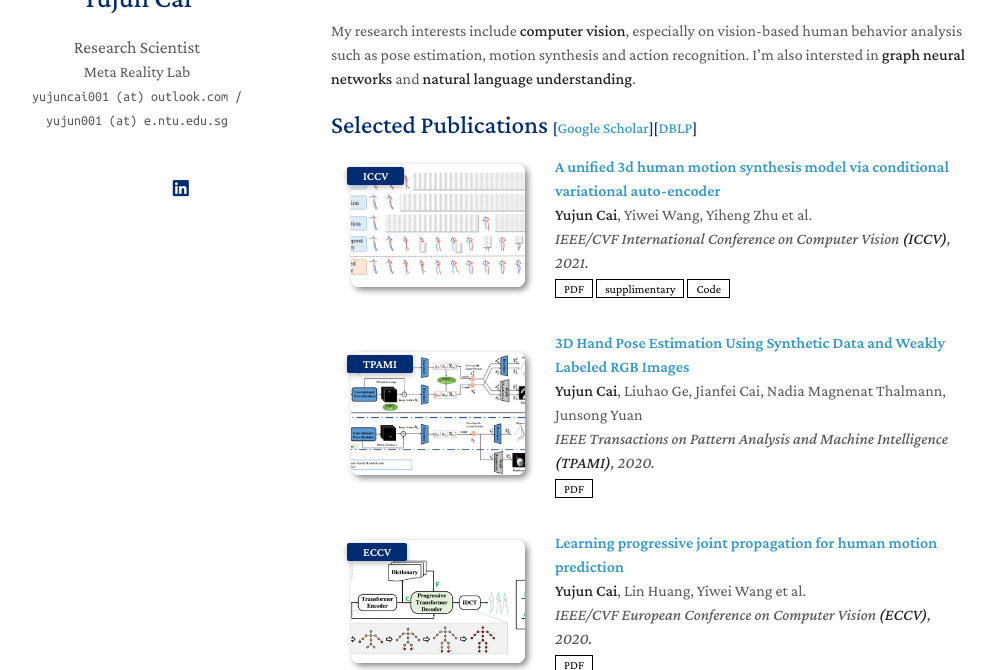
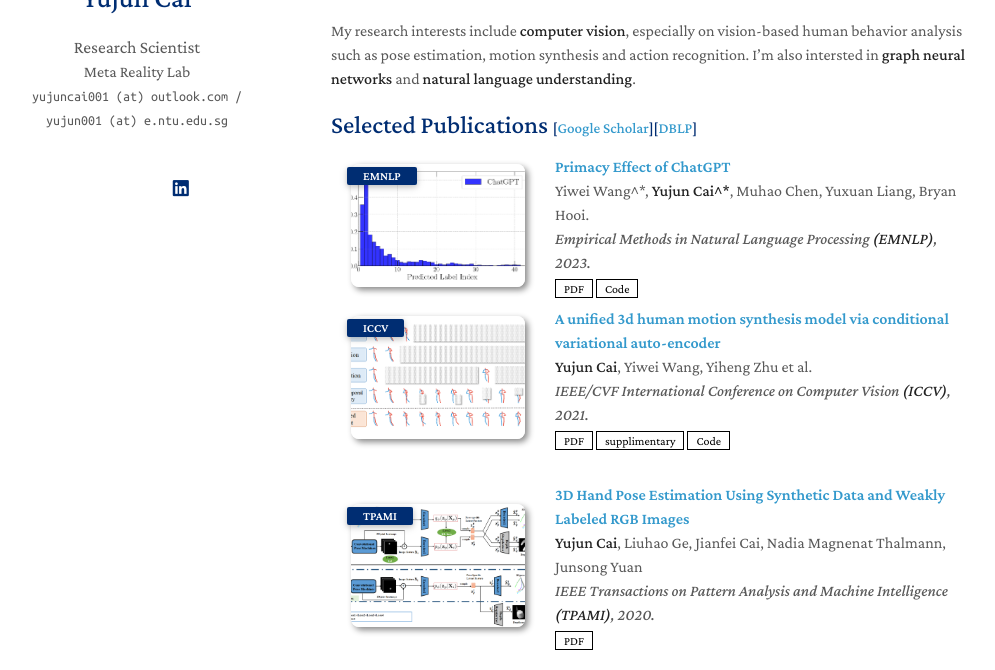
Before and after one commit to vanoracai/vanoracai.github.io, a Jekyll site: the page built from index.md, in a window 1280 px wide and 900 px high, cut to the strip 230-900 px from the top of the window. Shown: the whole strip, without its empty margins (139-1134 px from the left). Built offline with Jekyll 4.4.1, drawn with Linux system fonts in a browser that asks for light colours; nearby versions of some CDN libraries; a style sheet for code colours, icons or effects is not loaded; our own code applies the rules of GitHub Pages for plain Markdown files; some of the changed text lies outside the part shown.

Commit message:
update EMNLP 2023

```diff
--- a/_includes/publications.md
+++ b/_includes/publications.md
@@ -3,6 +3,25 @@
 <div class="publications">
 <ol class="bibliography">
 
+<li>
+<div class="pub-row">
+  <div class="col-sm-3 abbr" style="position: relative;padding-right: 15px;padding-left: 15px;">
+    <img src="papers/2023EMNLP/EMNLP.png" class="teaser img-fluid z-depth-1">
+            <abbr class="badge">EMNLP</abbr>
+  </div>
+  <div class="col-sm-9" style="position: relative;padding-right: 15px;padding-left: 20px;">
+      <div class="title"><a href="https://arxiv.org/pdf/2310.13206.pdf">Primacy Effect of ChatGPT</a></div>
+      <div class="author"> Yiwei Wang^*, <strong>Yujun Cai^*</strong>, Muhao Chen, Yuxuan Liang, Bryan Hooi.</div>
+      <div class="periodical"><em>Empirical Methods in Natural Language Processing <strong>(EMNLP)</strong>, 2023.</em>
+      </div>
+    <div class="links">
+      <a href="https://arxiv.org/pdf/2310.13206.pdf" class="btn btn-sm z-depth-0" role="button" target="_blank" style="font-size:12px;">PDF</a>
+      <a href="https://github.com/wangywUST/PrimacyEffectGPT" class="btn btn-sm z-depth-0" role="button" target="_blank" style="font-size:12px;">Code</a>
+<!--       <a href="https://bib.yliu.me/CVPR23a.txt" class="btn btn-sm z-depth-0" role="button" target="_blank" style="font-size:12px;">BibTex</a>  -->
+    </div>
+  </div>
+</div>
+</li>
 
 <li>
 <div class="pub-row">
--- a/_includes/services.md
+++ b/_includes/services.md
@@ -43,6 +43,7 @@
 <h4 style="margin:0 10px 0;">Journal Reviewers</h4>
 
 <ul style="margin:0 0 20px;">
+  <li><a href="https://link.springer.com/journal/11263"><autocolor>International Journal of Computer Vision（IJCV)</autocolor></a></li>
   <li><a href="https://ieeexplore.ieee.org/xpl/RecentIssue.jsp?punumber=83"><autocolor>IEEE Transactions on Image Processing（TIP)</autocolor></a></li>
   <li><a href="https://ieeexplore.ieee.org/xpl/aboutJournal.jsp?punumber=6046"><autocolor>IEEE Transactions on Multimedia (TMM)</autocolor></a></li>
   <li><a href="https://ieeexplore.ieee.org/xpl/RecentIssue.jsp?punumber=76"><autocolor>IEEE Transactions on Circuits and Systems for Video Technology (TCSVT)</autocolor></a></li>
```
Also changed, not shown: papers/2023EMNLP/EMNLP.png (added), 1 other file.
